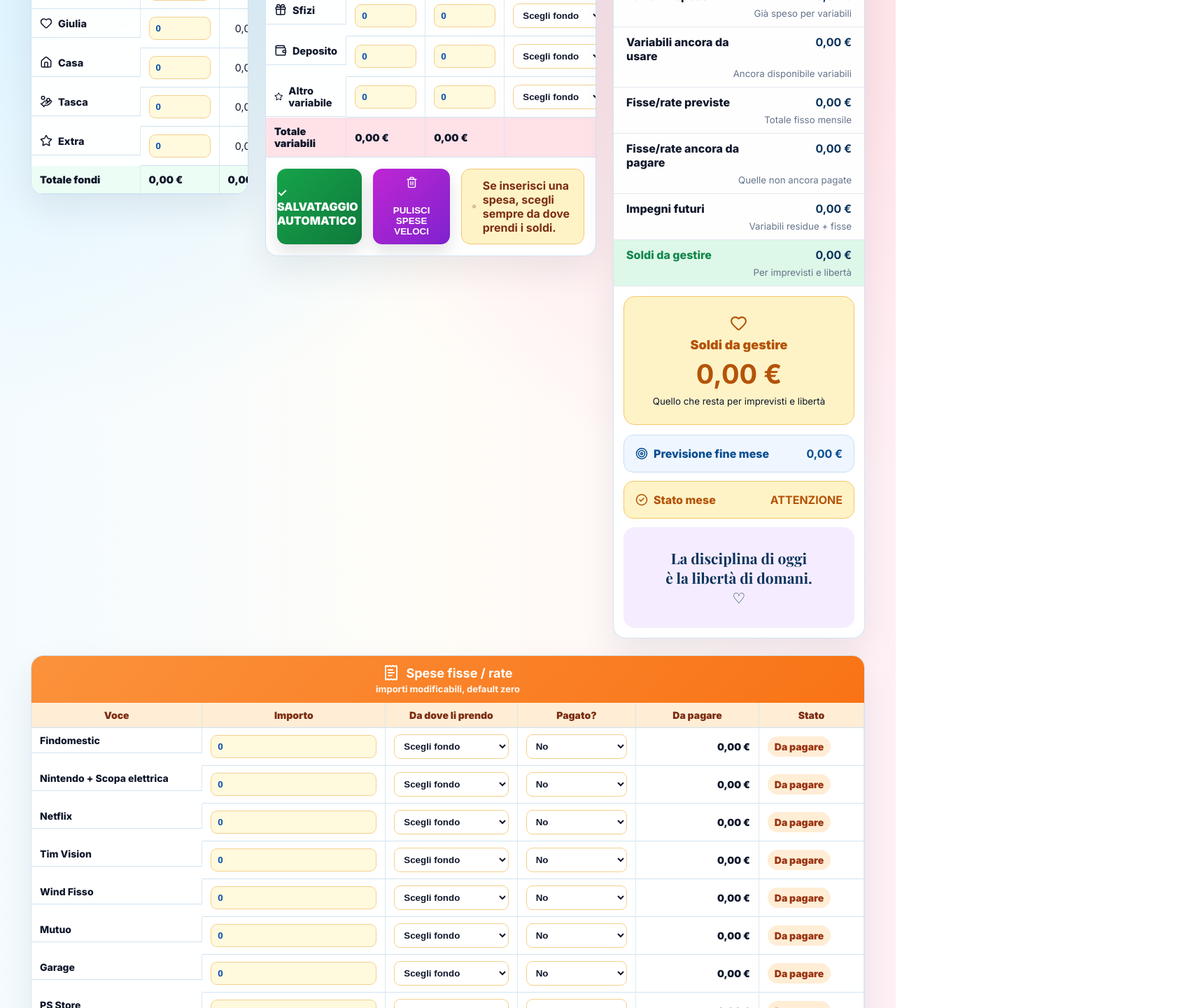
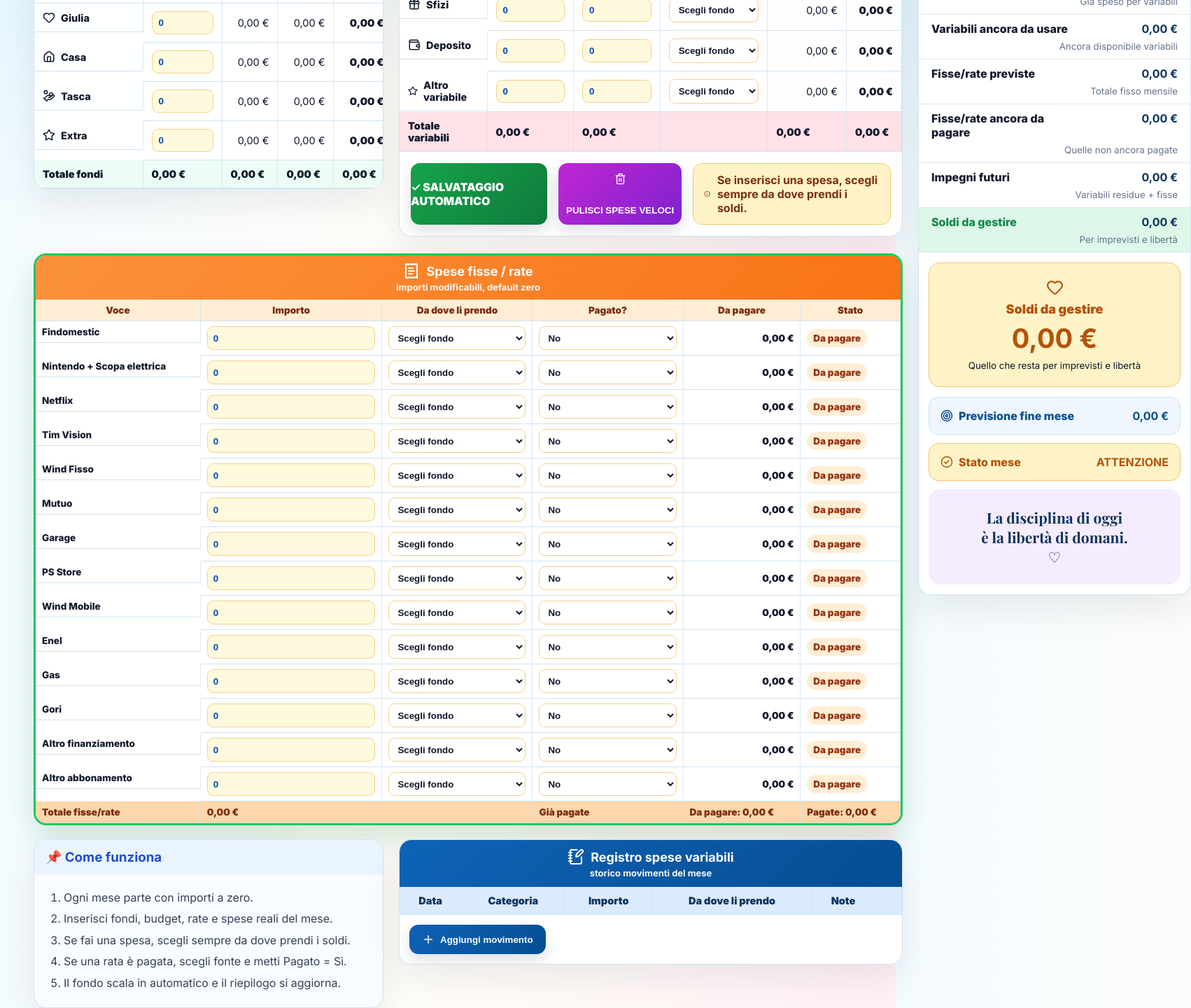
Before and after one commit to diablo130219/Bilancio-Famiglia, a React (Vite) app: page / in a window 1280 px wide. Shown: the part 560-2000 px from the top of the page at 70% size, 1702 px wide, since content can reach past the window. Built offline with nearby package versions, Linux system fonts and the light colour scheme.

Commit message:
Add files via upload

```diff
--- a/src/style.css
+++ b/src/style.css
@@ -540,3 +540,110 @@ tfoot td {
     grid-template-columns: 540px 760px 430px;
   }
 }
+
+
+/* V4 — Spese fisse nel riquadro centrale evidenziato */
+.app-shell {
+  max-width: 2060px;
+  padding: 22px 48px 46px;
+}
+
+.top-hero {
+  margin-bottom: 12px;
+}
+
+.dashboard-grid {
+  margin-top: 26px;
+  grid-template-columns: minmax(500px, 1.05fr) minmax(720px, 1.55fr) minmax(390px, .95fr);
+  gap: 20px 22px;
+  align-items: start;
+}
+
+.funds-panel {
+  grid-column: 1;
+  grid-row: 1;
+}
+
+.budget-panel {
+  grid-column: 2;
+  grid-row: 1;
+}
+
+.summary-panel {
+  grid-column: 3;
+  grid-row: 1 / span 3;
+  min-width: 390px;
+}
+
+.fixed-panel {
+  grid-column: 1 / 3;
+  grid-row: 2;
+  margin-top: 4px;
+  border: 3px solid #22c55e;
+  box-shadow: 0 20px 45px rgba(34, 197, 94, .12), var(--shadow);
+}
+
+.guide-panel {
+  grid-column: 1;
+  grid-row: 3;
+}
+
+.movements-panel {
+  grid-column: 2;
+  grid-row: 3;
+}
+
+.fixed-panel table {
+  font-size: 13.5px;
+}
+
+.fixed-panel th,
+.fixed-panel td {
+  padding: 7px 9px;
+}
+
+.fixed-panel .panel-title {
+  padding: 10px 16px;
+}
+
+.fixed-panel .input {
+  min-height: 34px;
+  padding: 6px 8px;
+}
+
+.fixed-panel .select {
+  min-width: 160px;
+}
+
+.fixed-panel .status-badge {
+  padding: 5px 9px;
+}
+
+.summary-row {
+  padding-top: 10px;
+  padding-bottom: 10px;
+}
+
+.money-hero {
+  padding: 22px;
+}
+
+.quote-card {
+  padding: 26px 12px;
+}
+
+@media (max-width: 1200px) {
+  .dashboard-grid {
+    grid-template-columns: 1fr;
+  }
+
+  .funds-panel,
+  .budget-panel,
+  .summary-panel,
+  .fixed-panel,
+  .guide-panel,
+  .movements-panel {
+    grid-column: auto;
+    grid-row: auto;
+  }
+}
```
